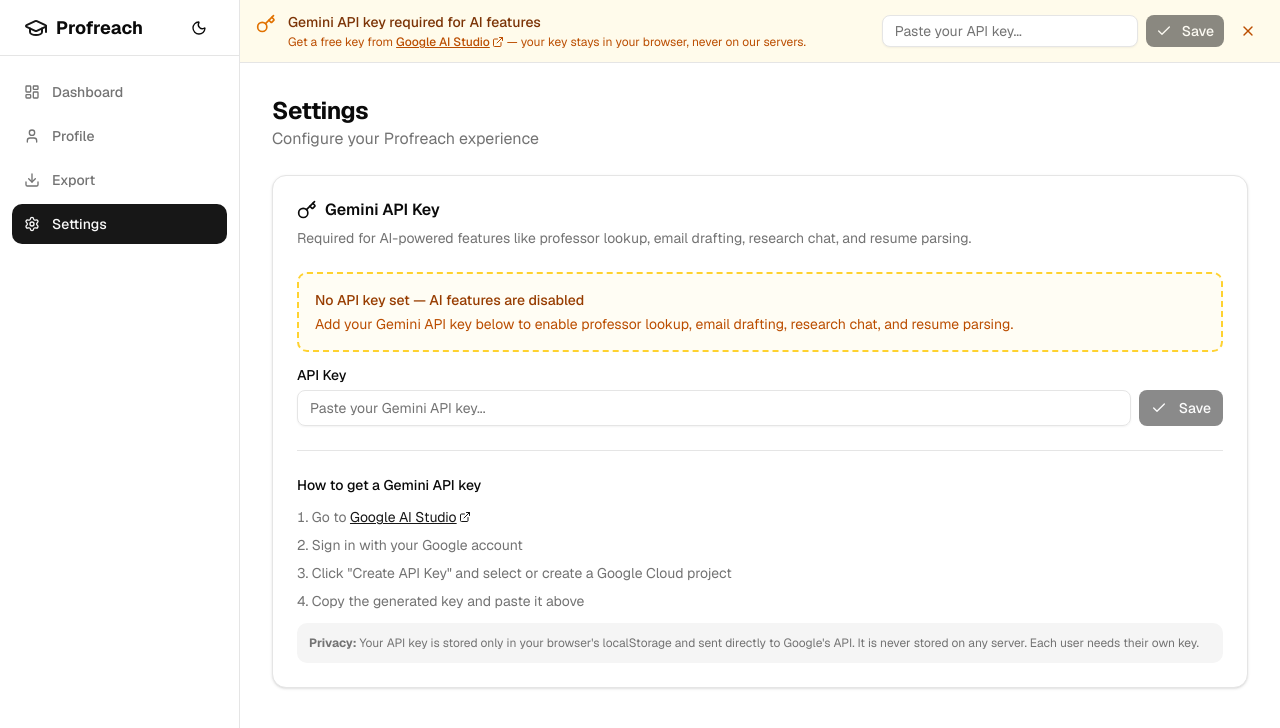
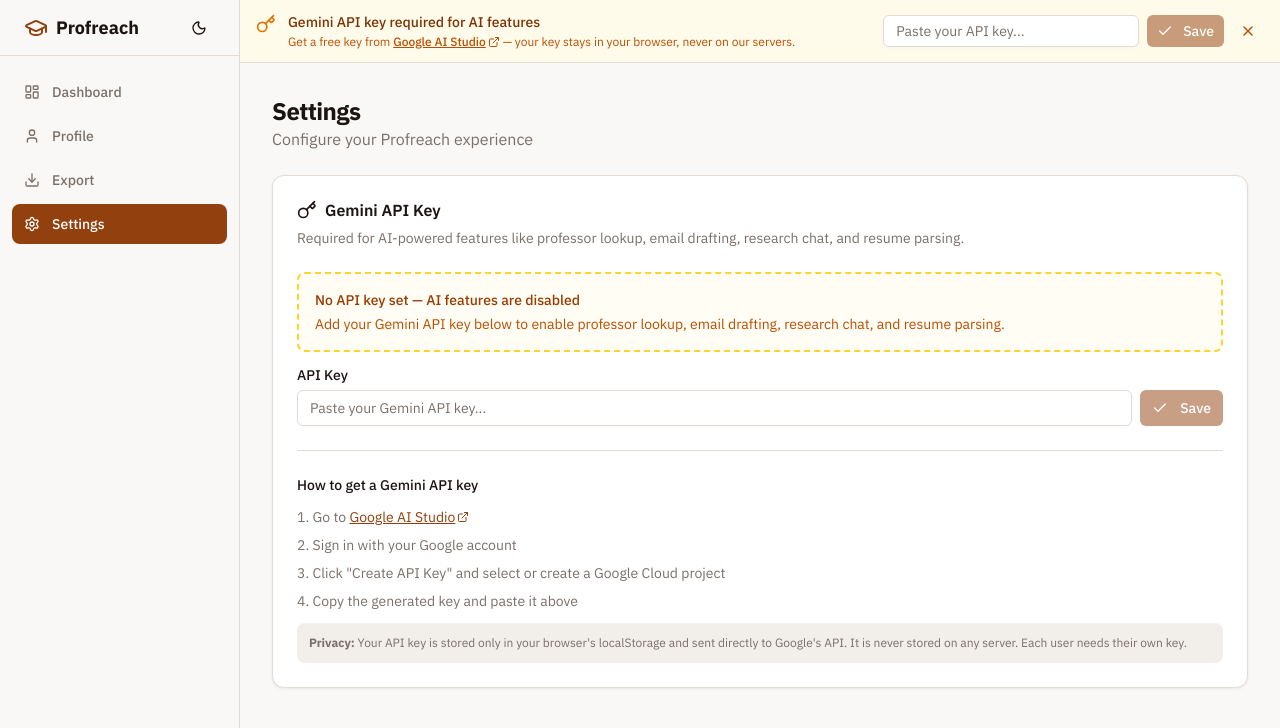
Before and after one commit to KhanShaheb34/profreach, a Next.js app: page /settings in a window 1280 px wide. Shown: the top 728 px of the page. Built offline with nearby package versions, Linux system fonts and the light colour scheme.

Commit message:
feat: Migrate from Geist to IBM Plex fonts and refresh design system CSS variables including colors, shadows, and typography settings. Entire-Checkpoint: dad9093e4958

```diff
--- a/app/globals.css
+++ b/app/globals.css
@@ -7,8 +7,8 @@
 @theme inline {
   --color-background: var(--background);
   --color-foreground: var(--foreground);
-  --font-sans: var(--font-geist-sans);
-  --font-mono: var(--font-geist-mono);
+  --font-sans: var(--font-ibm-plex-sans), "IBM Plex Sans", "Inter", ui-sans-serif, system-ui, -apple-system, sans-serif;
+  --font-mono: var(--font-ibm-plex-mono), "IBM Plex Mono", "Fira Code", ui-monospace, monospace;
   --color-sidebar-ring: var(--sidebar-ring);
   --color-sidebar-border: var(--sidebar-border);
   --color-sidebar-accent-foreground: var(--sidebar-accent-foreground);
@@ -45,75 +45,136 @@
   --radius-2xl: calc(var(--radius) + 8px);
   --radius-3xl: calc(var(--radius) + 12px);
   --radius-4xl: calc(var(--radius) + 16px);
+  --font-serif: var(--font-ibm-plex-serif), "IBM Plex Serif", "Georgia", ui-serif, serif;
+  --radius: 0.5rem;
+  --tracking-tighter: calc(var(--tracking-normal) - 0.05em);
+  --tracking-tight: calc(var(--tracking-normal) - 0.025em);
+  --tracking-wide: calc(var(--tracking-normal) + 0.025em);
+  --tracking-wider: calc(var(--tracking-normal) + 0.05em);
+  --tracking-widest: calc(var(--tracking-normal) + 0.1em);
+  --tracking-normal: var(--tracking-normal);
+  --shadow-2xl: var(--shadow-2xl);
+  --shadow-xl: var(--shadow-xl);
+  --shadow-lg: var(--shadow-lg);
+  --shadow-md: var(--shadow-md);
+  --shadow: var(--shadow);
+  --shadow-sm: var(--shadow-sm);
+  --shadow-xs: var(--shadow-xs);
+  --shadow-2xs: var(--shadow-2xs);
+  --spacing: var(--spacing);
+  --letter-spacing: var(--letter-spacing);
+  --shadow-offset-y: var(--shadow-offset-y);
+  --shadow-offset-x: var(--shadow-offset-x);
+  --shadow-spread: var(--shadow-spread);
+  --shadow-blur: var(--shadow-blur);
+  --shadow-opacity: var(--shadow-opacity);
+  --color-shadow-color: var(--shadow-color);
+  --color-destructive-foreground: var(--destructive-foreground);
 }
 
 :root {
-  --radius: 0.625rem;
-  --background: oklch(1 0 0);
-  --foreground: oklch(0.145 0 0);
-  --card: oklch(1 0 0);
-  --card-foreground: oklch(0.145 0 0);
-  --popover: oklch(1 0 0);
-  --popover-foreground: oklch(0.145 0 0);
-  --primary: oklch(0.205 0 0);
-  --primary-foreground: oklch(0.985 0 0);
-  --secondary: oklch(0.97 0 0);
-  --secondary-foreground: oklch(0.205 0 0);
-  --muted: oklch(0.97 0 0);
-  --muted-foreground: oklch(0.556 0 0);
-  --accent: oklch(0.97 0 0);
-  --accent-foreground: oklch(0.205 0 0);
-  --destructive: oklch(0.577 0.245 27.325);
-  --border: oklch(0.922 0 0);
-  --input: oklch(0.922 0 0);
-  --ring: oklch(0.708 0 0);
-  --chart-1: oklch(0.646 0.222 41.116);
-  --chart-2: oklch(0.6 0.118 184.704);
-  --chart-3: oklch(0.398 0.07 227.392);
-  --chart-4: oklch(0.828 0.189 84.429);
-  --chart-5: oklch(0.769 0.188 70.08);
-  --sidebar: oklch(0.985 0 0);
-  --sidebar-foreground: oklch(0.145 0 0);
-  --sidebar-primary: oklch(0.205 0 0);
-  --sidebar-primary-foreground: oklch(0.985 0 0);
-  --sidebar-accent: oklch(0.97 0 0);
-  --sidebar-accent-foreground: oklch(0.205 0 0);
-  --sidebar-border: oklch(0.922 0 0);
-  --sidebar-ring: oklch(0.708 0 0);
+  --radius: 0.5rem;
+  --background: oklch(0.9801 0.0034 67.7835);
+  --foreground: oklch(0.2006 0.0138 34.3909);
+  --card: oklch(1.0000 0 0);
+  --card-foreground: oklch(0.2006 0.0138 34.3909);
+  --popover: oklch(1.0000 0 0);
+  --popover-foreground: oklch(0.2006 0.0138 34.3909);
+  --primary: oklch(0.4732 0.1247 46.2007);
+  --primary-foreground: oklch(1.0000 0 0);
+  --secondary: oklch(0.9728 0.0118 51.3225);
+  --secondary-foreground: oklch(0.4040 0.0799 48.0849);
+  --muted: oklch(0.9508 0.0080 73.7429);
+  --muted-foreground: oklch(0.5525 0.0155 53.1670);
+  --accent: oklch(0.9097 0.0386 60.9712);
+  --accent-foreground: oklch(0.4040 0.0799 48.0849);
+  --destructive: oklch(0.5343 0.1951 26.9711);
+  --border: oklch(0.8958 0.0130 63.9053);
+  --input: oklch(0.8958 0.0130 63.9053);
+  --ring: oklch(0.4732 0.1247 46.2007);
+  --chart-1: oklch(0.4732 0.1247 46.2007);
+  --chart-2: oklch(0.5553 0.1455 48.9975);
+  --chart-3: oklch(0.5534 0.1739 38.4022);
+  --chart-4: oklch(0.5538 0.1207 66.4416);
+  --chart-5: oklch(0.4762 0.1034 61.9071);
+  --sidebar: oklch(0.9448 0.0080 73.7424);
+  --sidebar-foreground: oklch(0.2006 0.0138 34.3909);
+  --sidebar-primary: oklch(0.4732 0.1247 46.2007);
+  --sidebar-primary-foreground: oklch(1.0000 0 0);
+  --sidebar-accent: oklch(0.9030 0.0202 69.9780);
+  --sidebar-accent-foreground: oklch(0.4040 0.0799 48.0849);
+  --sidebar-border: oklch(0.8958 0.0130 63.9053);
+  --sidebar-ring: oklch(0.4732 0.1247 46.2007);
+  --destructive-foreground: oklch(1.0000 0 0);
+  --shadow-color: #241005;
+  --shadow-opacity: 0.06;
+  --shadow-blur: 3px;
+  --shadow-spread: 0px;
+  --shadow-offset-x: 0;
+  --shadow-offset-y: 1px;
+  --letter-spacing: 0em;
+  --spacing: 0.25rem;
+  --shadow-2xs: 0 1px 3px 0px hsl(21.2903 75.6098% 8.0392% / 0.03);
+  --shadow-xs: 0 1px 3px 0px hsl(21.2903 75.6098% 8.0392% / 0.03);
+  --shadow-sm: 0 1px 3px 0px hsl(21.2903 75.6098% 8.0392% / 0.06), 0 1px 2px -1px hsl(21.2903 75.6098% 8.0392% / 0.06);
+  --shadow: 0 1px 3px 0px hsl(21.2903 75.6098% 8.0392% / 0.06), 0 1px 2px -1px hsl(21.2903 75.6098% 8.0392% / 0.06);
+  --shadow-md: 0 1px 3px 0px hsl(21.2903 75.6098% 8.0392% / 0.06), 0 2px 4px -1px hsl(21.2903 75.6098% 8.0392% / 0.06);
+  --shadow-lg: 0 1px 3px 0px hsl(21.2903 75.6098% 8.0392% / 0.06), 0 4px 6px -1px hsl(21.2903 75.6098% 8.0392% / 0.06);
+  --shadow-xl: 0 1px 3px 0px hsl(21.2903 75.6098% 8.0392% / 0.06), 0 8px 10px -1px hsl(21.2903 75.6098% 8.0392% / 0.06);
+  --shadow-2xl: 0 1px 3px 0px hsl(21.2903 75.6098% 8.0392% / 0.15);
+  --tracking-normal: 0em;
 }
 
 .dark {
-  --background: oklch(0.145 0 0);
-  --foreground: oklch(0.985 0 0);
-  --card: oklch(0.205 0 0);
-  --card-foreground: oklch(0.985 0 0);
-  --popover: oklch(0.205 0 0);
-  --popover-foreground: oklch(0.985 0 0);
-  --primary: oklch(0.922 0 0);
-  --primary-foreground: oklch(0.205 0 0);
-  --secondary: oklch(0.269 0 0);
-  --secondary-foreground: oklch(0.985 0 0);
-  --muted: oklch(0.269 0 0);
-  --muted-foreground: oklch(0.708 0 0);
-  --accent: oklch(0.269 0 0);
-  --accent-foreground: oklch(0.985 0 0);
-  --destructive: oklch(0.704 0.191 22.216);
-  --border: oklch(1 0 0 / 10%);
-  --input: oklch(1 0 0 / 15%);
-  --ring: oklch(0.556 0 0);
-  --chart-1: oklch(0.488 0.243 264.376);
-  --chart-2: oklch(0.696 0.17 162.48);
-  --chart-3: oklch(0.769 0.188 70.08);
-  --chart-4: oklch(0.627 0.265 303.9);
-  --chart-5: oklch(0.645 0.246 16.439);
-  --sidebar: oklch(0.205 0 0);
-  --sidebar-foreground: oklch(0.985 0 0);
-  --sidebar-primary: oklch(0.488 0.243 264.376);
-  --sidebar-primary-foreground: oklch(0.985 0 0);
-  --sidebar-accent: oklch(0.269 0 0);
-  --sidebar-accent-foreground: oklch(0.985 0 0);
-  --sidebar-border: oklch(1 0 0 / 10%);
-  --sidebar-ring: oklch(0.556 0 0);
+  --background: oklch(0.1433 0.0059 41.0395);
+  --foreground: oklch(0.8939 0.0129 56.2350);
+  --card: oklch(0.1809 0.0054 39.3496);
+  --card-foreground: oklch(0.8939 0.0129 56.2350);
+  --popover: oklch(0.1624 0.0056 39.3332);
+  --popover-foreground: oklch(0.8939 0.0129 56.2350);
+  --primary: oklch(0.7023 0.0794 64.6432);
+  --primary-foreground: oklch(0.1775 0.0291 63.0999);
+  --secondary: oklch(0.2067 0.0105 39.2828);
+  --secondary-foreground: oklch(0.6868 0.0174 58.5164);
+  --muted: oklch(0.2155 0.0104 39.2895);
+  --muted-foreground: oklch(0.5525 0.0155 53.1670);
+  --accent: oklch(0.2466 0.0259 60.9919);
+  --accent-foreground: oklch(0.7541 0.0853 67.1037);
+  --destructive: oklch(0.6368 0.2078 25.3313);
+  --border: oklch(0.2540 0.0141 57.5752);
+  --input: oklch(0.2620 0.0152 62.6947);
+  --ring: oklch(0.7023 0.0794 64.6432);
+  --chart-1: oklch(0.7023 0.0794 64.6432);
+  --chart-2: oklch(0.6658 0.1574 58.3183);
+  --chart-3: oklch(0.6878 0.1331 35.7779);
+  --chart-4: oklch(0.7525 0.1103 67.8332);
+  --chart-5: oklch(0.6094 0.1302 57.3467);
+  --sidebar: oklch(0.1367 0.0046 51.0514);
+  --sidebar-foreground: oklch(0.8513 0.0148 57.5547);
+  --sidebar-primary: oklch(0.7023 0.0794 64.6432);
+  --sidebar-primary-foreground: oklch(0.1775 0.0291 63.0999);
+  --sidebar-accent: oklch(0.2248 0.0194 66.5675);
+  --sidebar-accent-foreground: oklch(0.7541 0.0853 67.1037);
+  --sidebar-border: oklch(0.2320 0.0121 55.7153);
+  --sidebar-ring: oklch(0.7023 0.0794 64.6432);
+  --destructive-foreground: oklch(0.9705 0.0129 17.3797);
+  --radius: 0.5rem;
+  --shadow-color: #010000;
+  --shadow-opacity: 0.4;
+  --shadow-blur: 4px;
+  --shadow-spread: 0px;
+  --shadow-offset-x: 0;
+  --shadow-offset-y: 1px;
+  --letter-spacing: 0em;
+  --spacing: 0.25rem;
+  --shadow-2xs: 0 1px 4px 0px hsl(0 100.0000% 0.1961% / 0.20);
+  --shadow-xs: 0 1px 4px 0px hsl(0 100.0000% 0.1961% / 0.20);
+  --shadow-sm: 0 1px 4px 0px hsl(0 100.0000% 0.1961% / 0.40), 0 1px 2px -1px hsl(0 100.0000% 0.1961% / 0.40);
+  --shadow: 0 1px 4px 0px hsl(0 100.0000% 0.1961% / 0.40), 0 1px 2px -1px hsl(0 100.0000% 0.1961% / 0.40);
+  --shadow-md: 0 1px 4px 0px hsl(0 100.0000% 0.1961% / 0.40), 0 2px 4px -1px hsl(0 100.0000% 0.1961% / 0.40);
+  --shadow-lg: 0 1px 4px 0px hsl(0 100.0000% 0.1961% / 0.40), 0 4px 6px -1px hsl(0 100.0000% 0.1961% / 0.40);
+  --shadow-xl: 0 1px 4px 0px hsl(0 100.0000% 0.1961% / 0.40), 0 8px 10px -1px hsl(0 100.0000% 0.1961% / 0.40);
+  --shadow-2xl: 0 1px 4px 0px hsl(0 100.0000% 0.1961% / 1.00);
 }
 
 @layer base {
@@ -122,5 +183,6 @@
   }
   body {
     @apply bg-background text-foreground;
+    letter-spacing: var(--tracking-normal);
   }
 }
--- a/app/layout.tsx
+++ b/app/layout.tsx
@@ -1,17 +1,25 @@
 import type { Metadata } from "next";
-import { Geist, Geist_Mono } from "next/font/google";
+import { IBM_Plex_Sans, IBM_Plex_Mono, IBM_Plex_Serif } from "next/font/google";
 import "./globals.css";
 import { Providers } from "@/components/providers";
 import { AppShell } from "@/components/layout/app-shell";
 
-const geistSans = Geist({
-  variable: "--font-geist-sans",
+const plexSans = IBM_Plex_Sans({
+  variable: "--font-ibm-plex-sans",
   subsets: ["latin"],
+  weight: ["400", "500", "600", "700"],
 });
 
-const geistMono = Geist_Mono({
-  variable: "--font-geist-mono",
+const plexMono = IBM_Plex_Mono({
+  variable: "--font-ibm-plex-mono",
   subsets: ["latin"],
+  weight: ["400", "500", "600"],
+});
+
+const plexSerif = IBM_Plex_Serif({
+  variable: "--font-ibm-plex-serif",
+  subsets: ["latin"],
+  weight: ["400", "500", "600", "700"],
 });
 
 export const metadata: Metadata = {
@@ -34,7 +42,7 @@
         />
       </head>
       <body
-        className={`${geistSans.variable} ${geistMono.variable} font-sans antialiased`}
+        className={`${plexSans.variable} ${plexMono.variable} ${plexSerif.variable} font-sans antialiased`}
       >
         <Providers>
           <AppShell>{children}</AppShell>
```
